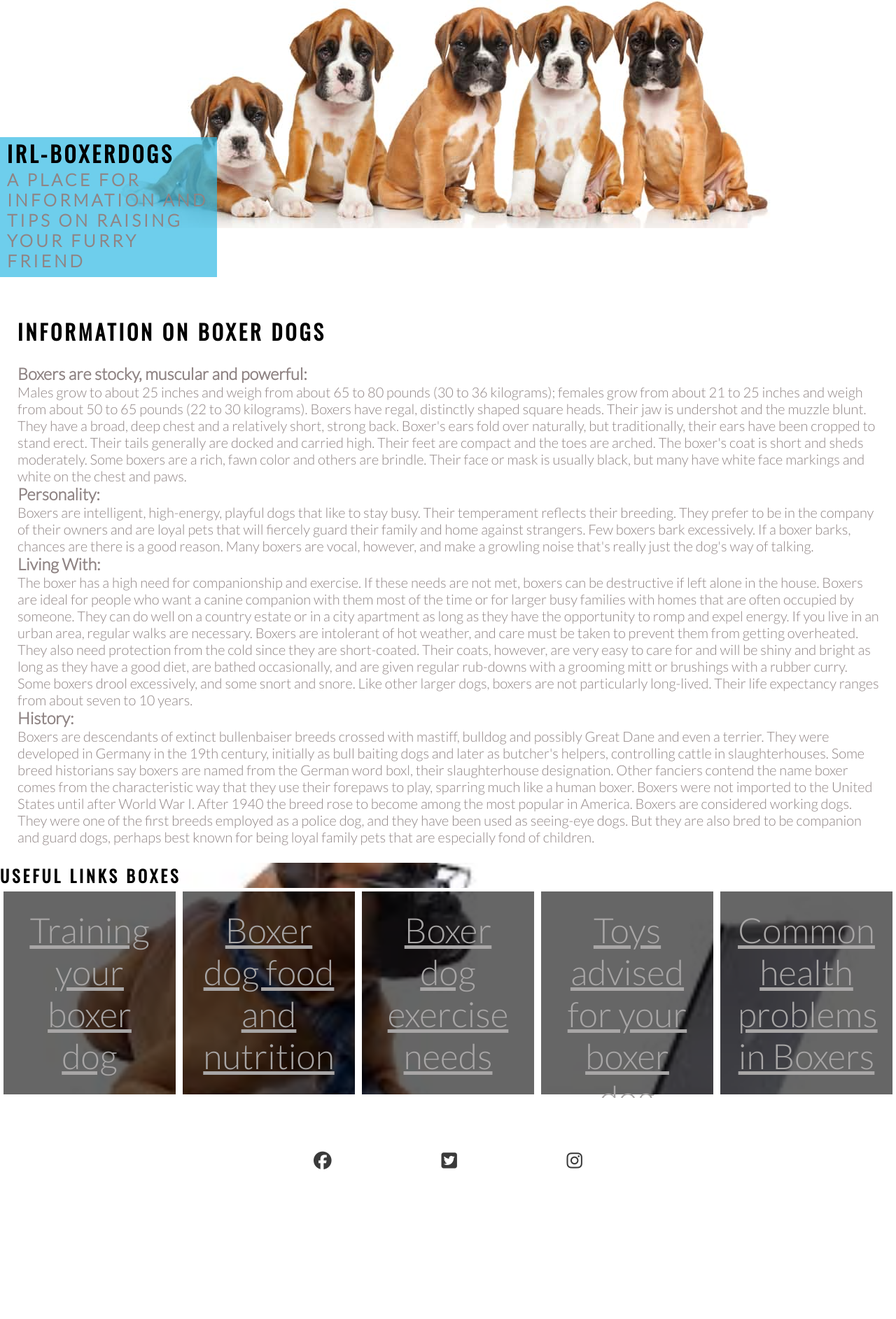
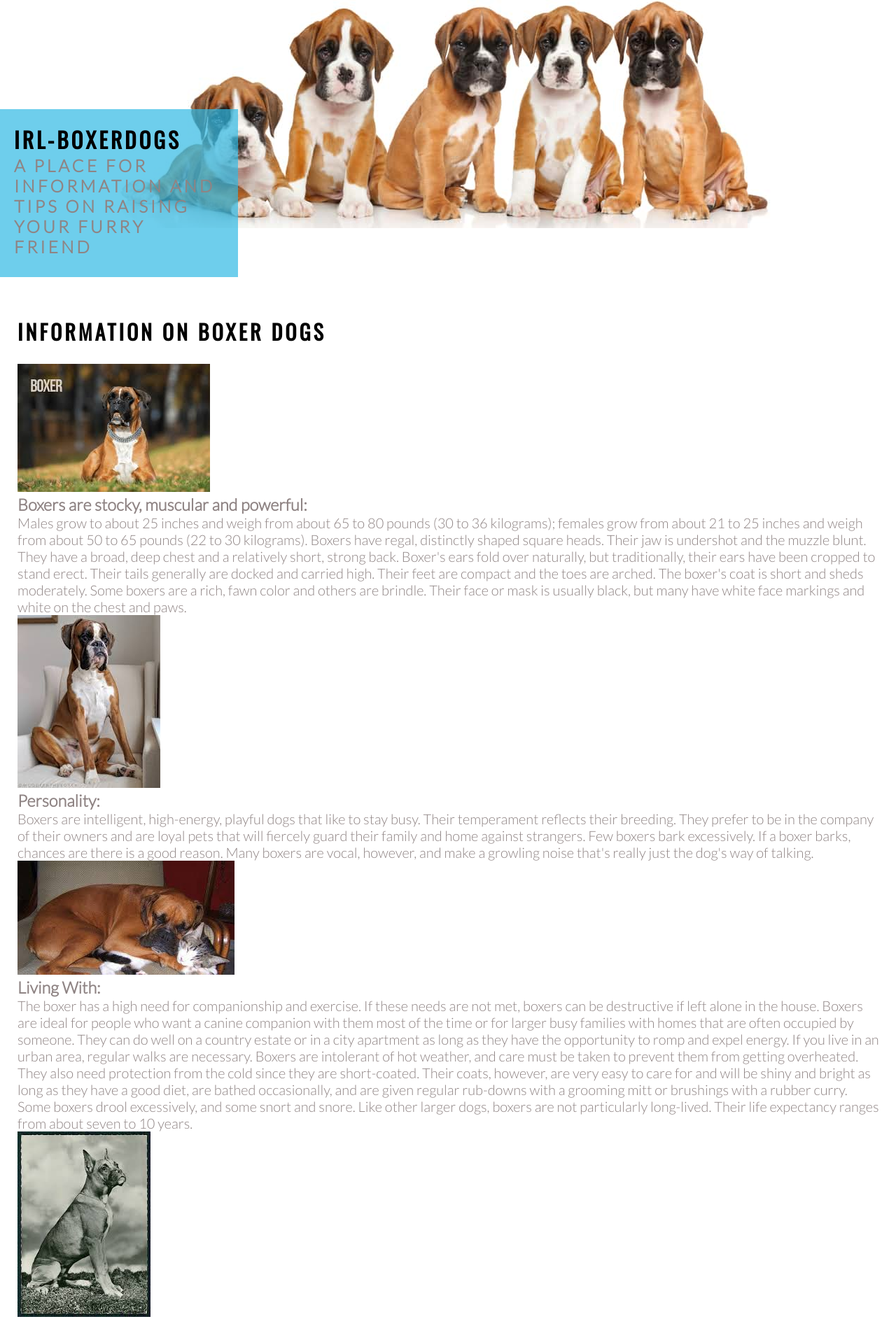
Before and after one commit to nuggie86/First-Project, a plain HTML site: page index.html in a window 1280 px wide. Shown: the part 158-2043 px from the top of the page at 70% size. Before the commit the page ends 1906 px from the top, so only its background shows below. Drawn offline with nearby package versions, Linux system fonts and the light colour scheme.

Commit message:
add images to main page text

```diff
--- a/assets/css/style.css
+++ b/assets/css/style.css
@@ -84,12 +84,12 @@ h1,h2{
     width: 300px;
     height: 200px;
 
-    padding-left: 10px;
-
     background-color: rgba(49, 186, 228, 0.7);
 
     bottom: 30px;
     position: absolute;
+    padding: 20px;
+
 }
 #info{
     display: block;
@@ -106,6 +106,7 @@ h1,h2{
     background-position: center;
     width: 100%;
     overflow: hidden;
+    display: flex;
 }
 
 #boxes div {
@@ -121,6 +122,7 @@ h1,h2{
     box-sizing: border-box;
     font-size: 50px;
     padding: 25px;
+    display: flex;
 }
 
 /*sign up form*/
@@ -178,6 +180,10 @@ footer {
 
 /* large to medium screens sizes from 1200px wide and down */
 @media screen and (max-width: 1200px){
+.info {
+    flex-direction: column;
+    padding: 20px;
+}
 }
 
 /* medium screens sizes from 950px wide and down */
--- a/index.html
+++ b/index.html
@@ -7,6 +7,7 @@
     <meta name="keywords" content="boxer dog, boxer dog breeder, ireland" />
     <link rel="stylesheet" href="assets/css/style.css" />
     <title>Irl-Boxerdogs.ie</title>
+    <!--nav bar-->
      <nav>
         <ul id="menu">
           <li><i class="far fa-clipboard"></i><a href="signup.html">Sign up</a></li>
@@ -16,11 +17,12 @@
       </nav>
   </head>
   <body>
+    <!--main header-->
     <header>
       <a style="color: rgba(49, 186, 228, 0.7);" href="index.html"> <h1 id="logo">Irl-Boxerdogs.ie</h1></a>
 
     </header>
-
+<!--text box-->
     <section id="main-outer">
       <div id="main-image"></div>
       <div id="cover-text">
@@ -28,24 +30,26 @@
         <h3>A place for information and tips on raising your furry friend</h3>
       </div>
     </section>
-
+<!--text information section-->
     <section id="info">
       <h2>information on boxer dogs</h2>
       <br />
       <p></p>
+      <img src="assets/images/images (6).jpg" alt="boxer dog lying down" />
       <h3>Boxers are stocky, muscular and powerful:</h3>
-
       Males grow to about 25 inches and weigh from about 65 to 80 pounds (30 to 36 kilograms); females grow from about 21 to 25 inches and weigh from about 50 to 65 pounds (22 to 30 kilograms). Boxers have regal, distinctly shaped square
       heads. Their jaw is undershot and the muzzle blunt. They have a broad, deep chest and a relatively short, strong back. Boxer's ears fold over naturally, but traditionally, their ears have been cropped to stand erect. Their tails
       generally are docked and carried high. Their feet are compact and the toes are arched. The boxer's coat is short and sheds moderately. Some boxers are a rich, fawn color and others are brindle. Their face or mask is usually black, but
       many have white face markings and white on the chest and paws.
       <br />
       <p></p>
+      <img src="assets/images/images (8).jpg" alt="boxer dog sitting on a chair"/>
       <h3>Personality:</h3>
       Boxers are intelligent, high-energy, playful dogs that like to stay busy. Their temperament reflects their breeding. They prefer to be in the company of their owners and are loyal pets that will fiercely guard their family and home
       against strangers. Few boxers bark excessively. If a boxer barks, chances are there is a good reason. Many boxers are vocal, however, and make a growling noise that's really just the dog's way of talking.
       <br />
       <p></p>
+      <img src="assets/images/images (7).jpg" alt="boxer dog sleeping on a cat"/>
       <h3>Living With:</h3>
       The boxer has a high need for companionship and exercise. If these needs are not met, boxers can be destructive if left alone in the house. Boxers are ideal for people who want a canine companion with them most of the time or for
       larger busy families with homes that are often occupied by someone. They can do well on a country estate or in a city apartment as long as they have the opportunity to romp and expel energy. If you live in an urban area, regular walks
@@ -54,6 +58,7 @@
       Like other larger dogs, boxers are not particularly long-lived. Their life expectancy ranges from about seven to 10 years.
       <br />
       <p></p>
+      <img src="assets/images/images (9).jpg" alt="historical black and white picture of a boxer dog"/>
       <h3>History:</h3>
       Boxers are descendants of extinct bullenbaiser breeds crossed with mastiff, bulldog and possibly Great Dane and even a terrier. They were developed in Germany in the 19th century, initially as bull baiting dogs and later as butcher's
       helpers, controlling cattle in slaughterhouses. Some breed historians say boxers are named from the German word boxl, their slaughterhouse designation. Other fanciers contend the name boxer comes from the characteristic way that they
@@ -61,7 +66,7 @@
       dogs. They were one of the first breeds employed as a police dog, and they have been used as seeing-eye dogs. But they are also bred to be companion and guard dogs, perhaps best known for being loyal family pets that are especially
       fond of children.
     </section>
-
+<!--useful links boxs section-->
     <section id="boxes">
       <h2>Useful links Boxes</h2>
 
@@ -85,7 +90,7 @@
         </a>
       </div>
     </section>
-
+<!-- footer section-->
     <footer>
       <ul class="social-networks">
         <li>
```
Also changed, not shown: gallery.html (+4 -2 lines), signup.html (+4 -2 lines), assets/images/images (6).jpg (added), assets/images/images (7).jpg (added), assets/images/images (8).jpg (added), assets/images/images (9).jpg (added).
